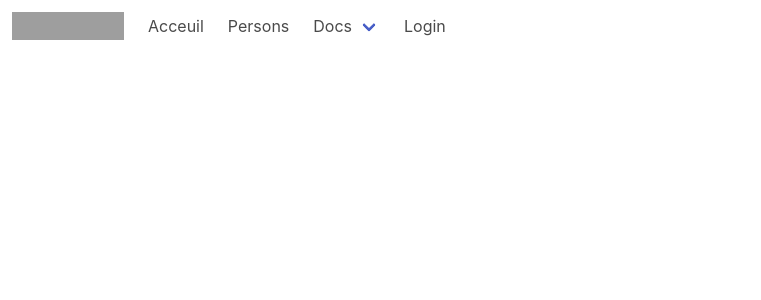
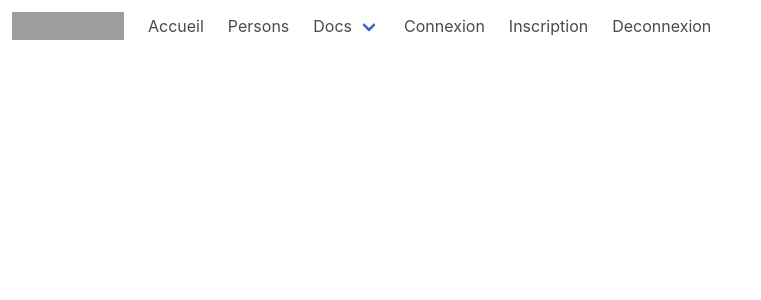
Before and after one commit to erkutkoc/frontend-pfe, a SvelteKit app: page / in a window 1280 px wide. Shown: the top 300 px of the page, without its empty margins (0-761 px from the left). Built offline with nearby package versions, Linux system fonts and the light colour scheme; grey boxes are pictures that could not be loaded; a web font is replaced by a local one.

Commit message:
add login + register + cookies token

```diff
--- a/package.json
+++ b/package.json
@@ -2,7 +2,7 @@
     "name": "frontend",
     "version": "0.0.1",
     "engines": {
-        "node": "16.0.0",
+        "node": "16.x.x",
         "npm": "8.1"
     },
     "scripts": {
@@ -38,6 +38,8 @@
     "type": "module",
     "dependencies": {
         "@tailwindcss/forms": "^0.3.4",
-        "concurrently": "^6.4.0"
+        "axios": "^0.24.0",
+        "concurrently": "^6.4.0",
+        "yarn": "^1.22.17"
     }
 }
--- a/src/components/Navbar.svelte
+++ b/src/components/Navbar.svelte
@@ -1,6 +1,6 @@
 <nav class="navbar is-transparent">
     <div class="navbar-brand">
-      <a class="navbar-item" href="https://bulma.io">
+      <a class="navbar-item" href="/">
         <img src="https://bulma.io/images/bulma-logo.png" alt="Bulma: a modern CSS framework based on Flexbox" width="112" height="28">
       </a>
       <div class="navbar-burger" data-target="navbarExampleTransparentExample">
@@ -13,7 +13,7 @@
     <div class="navbar-menu">
       <div class="navbar-start">
         <a class="navbar-item" href="/">
-          Acceuil
+          Accueil
         </a>
         <a class="navbar-item" href="/persons">
             Persons
@@ -32,9 +32,14 @@
           </div>
         </div>
         <a class="navbar-item" href="/login">
-            Login
+           Connexion
         </a>
-
+        <a class="navbar-item" href="/register">
+          Inscription
+      </a>
+      <a class="navbar-item" href="/logout">
+        Deconnexion
+    </a>
       </div>
     </div>
   </nav>
```
Also changed, not shown: src/routes/login/index.svelte (+24 -1 lines), 1 other file (tests, documents, lock files or other folders).
